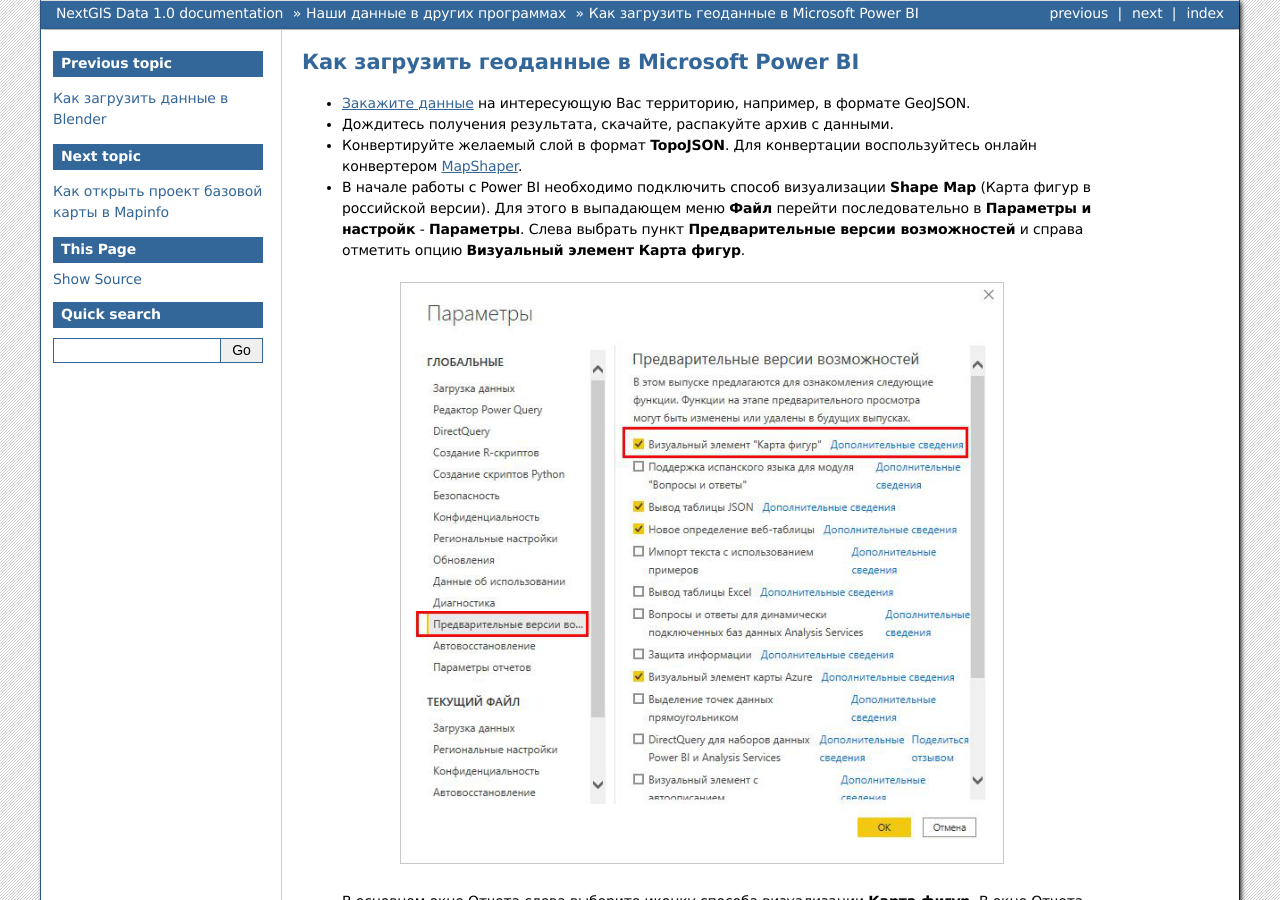
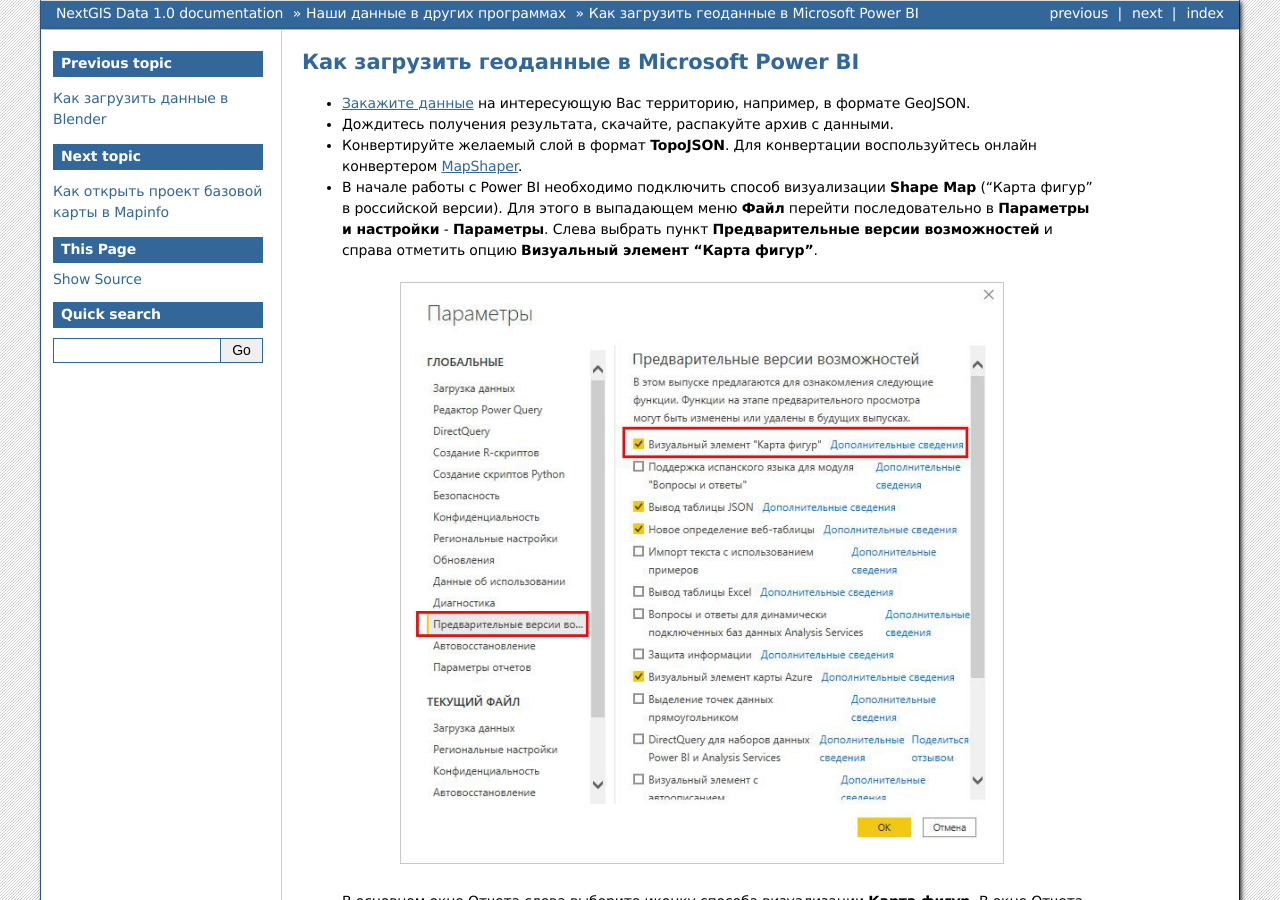
Before and after one commit to nextgis/docs_data, a Sphinx documentation site: the page built from source/microsoft_power_bi.rst, in a window 1280 px wide and 900 px high. Built offline with Sphinx 7.4.7, drawn with Linux system fonts in a browser that asks for light colours; formulas are drawn with MathJax 3; pages that are not in the unit, such as notebooks, are missing from menus.

Commit message:
Update microsoft_power_bi.rst

```diff
--- a/source/microsoft_power_bi.rst
+++ b/source/microsoft_power_bi.rst
@@ -7,9 +7,9 @@
 * `Закажите данные <https://data.nextgis.com/ru/>`_ на интересующую Вас территорию, например, в формате GeoJSON.
 * Дождитесь получения результата, скачайте, распакуйте архив с данными.
 * Конвертируйте желаемый слой в формат **TopoJSON**. Для конвертации воспользуйтесь онлайн конвертером `MapShaper <https://mapshaper.org/>`_.
-* В начале работы с Power BI необходимо подключить способ визуализации **Shaрe Map** (Карта фигур в российской версии).
-  Для этого в выпадающем меню **Файл** перейти последовательно в **Параметры и настройк** - **Параметры**.
-  Слева выбрать пункт **Предварительные версии возможностей** и справа отметить опцию **Визуальный элемент Карта фигур**.
+* В начале работы с Power BI необходимо подключить способ визуализации **Shaрe Map** ("Карта фигур" в российской версии).
+  Для этого в выпадающем меню **Файл** перейти последовательно в **Параметры и настройки** - **Параметры**.
+  Слева выбрать пункт **Предварительные версии возможностей** и справа отметить опцию **Визуальный элемент "Карта фигур"**.
 
 .. figure:: _static/BI1.png
    :name: BI1
@@ -49,14 +49,14 @@
 
 
 * В получившейся таблице проводите настройку элементов для визуализации. В верхней части таблицы нажимаете на **двойную стрелку**.
-  В выпадающем списке выбираете **properties**. Нажимаете *ОК*
+  В выпадающем списке выбираете **properties**. Нажимаете **ОК**
 
 .. figure:: _static/BI6.png
    :name: BI6
    :align: center
    :width: 16cm
 
-* В таблице свойств данных опять нажимаете на **двойную стрелку**. В выпадающем списке выбираете желаемые атрибуты для визуализации. Нажимаете *OК*
+* В таблице свойств данных опять нажимаете на **двойную стрелку**. В выпадающем списке выбираете желаемые атрибуты для визуализации. Нажимаете **OК**
 
 .. figure:: _static/BI7.png
    :name: BI7
@@ -73,7 +73,7 @@
    :width: 16cm
 
 * Данные подготовлены. Теперь можете их визуализировать. В разделе **Поля** справа отмечаете выбранное и подготовленное на предыдущих этапах поле.
-  Оно автоматически подгружается в подменю *Расположение* в разделе *Визуализация*. Но в окне визуализации подгружена карта по умолчанию.
+  Оно автоматически подгружается в подменю **Расположение** в разделе **Визуализация**. Но в окне визуализации подгружена карта по умолчанию.
 
 .. figure:: _static/BI9.png
    :name: BI9
```
